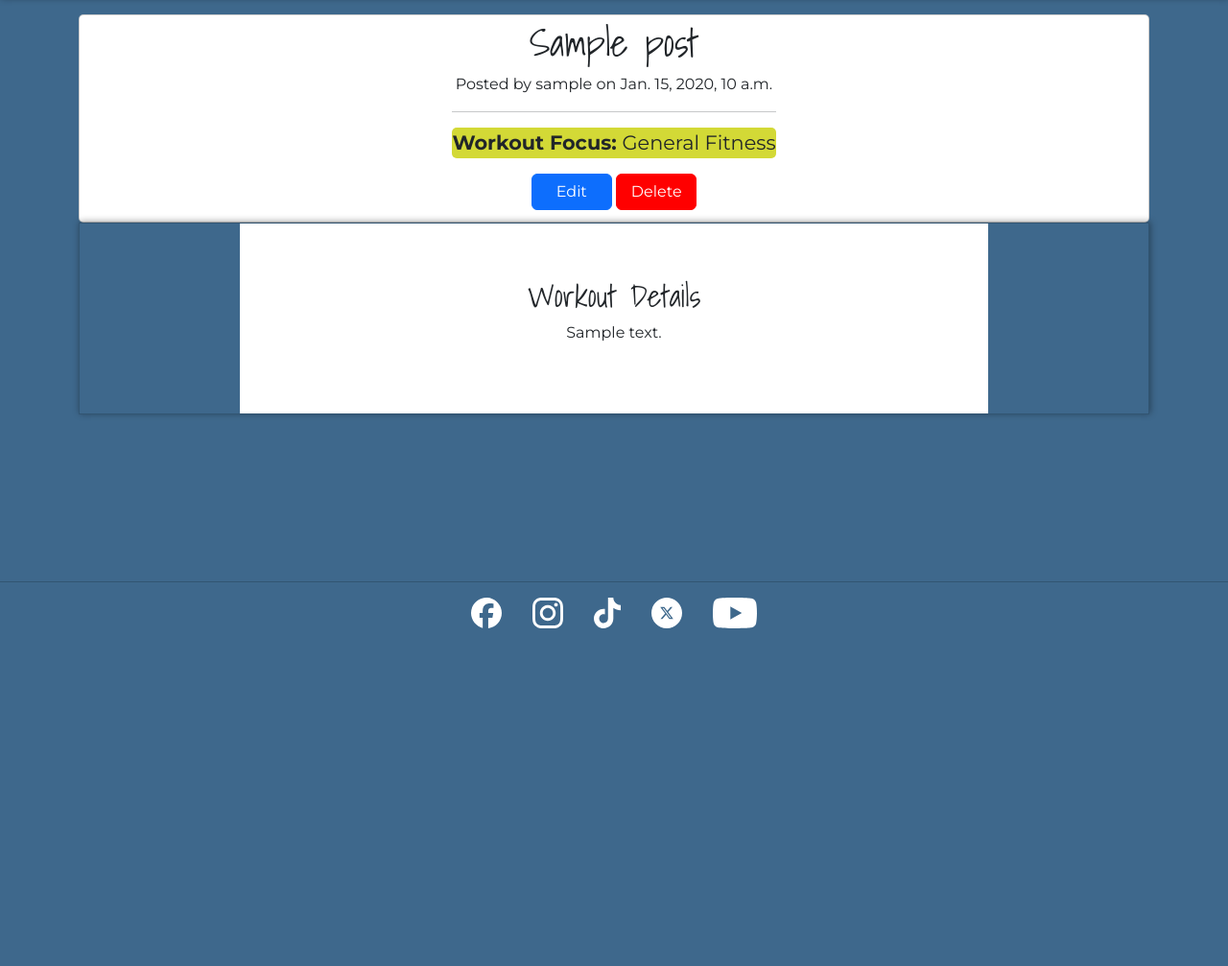
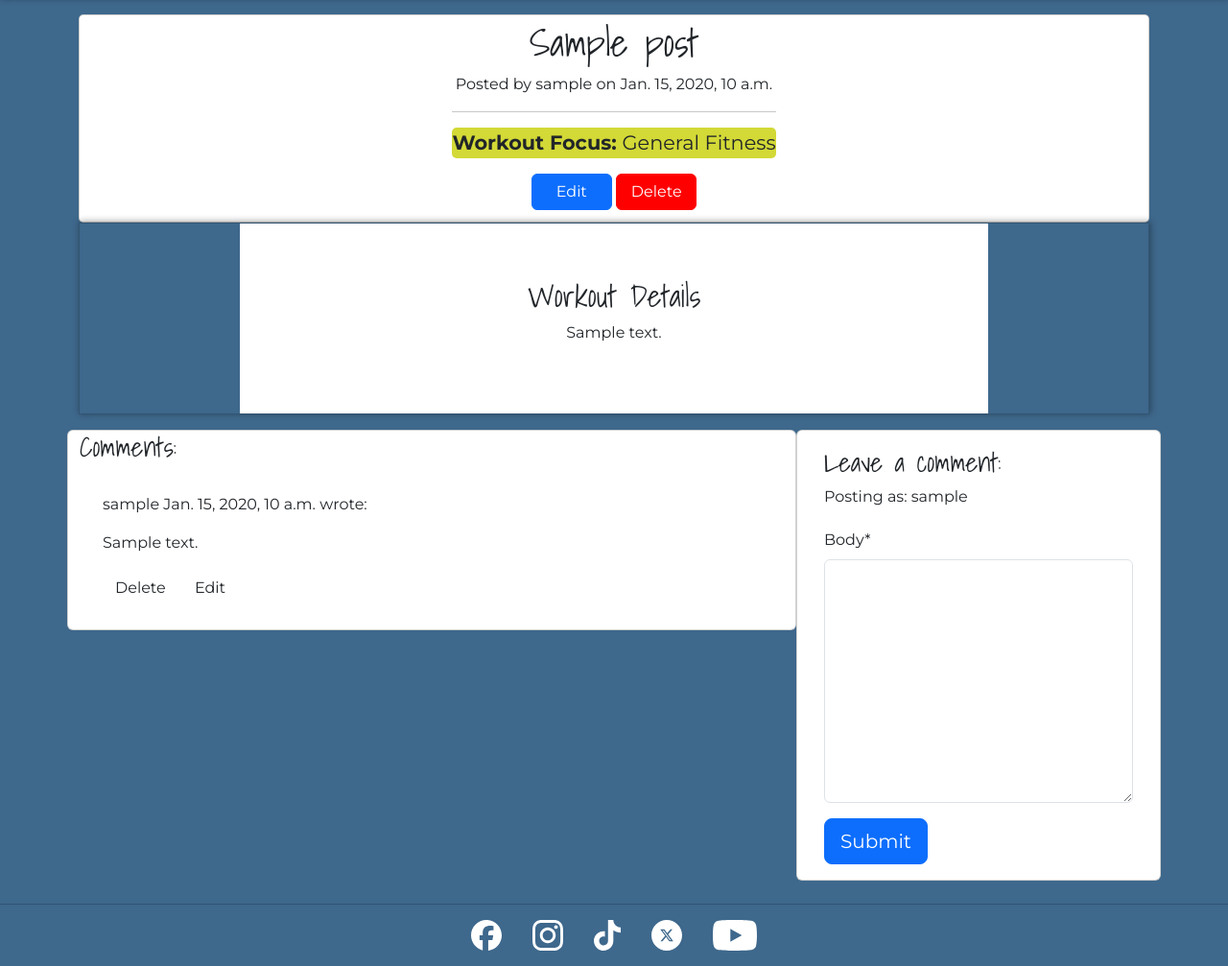
Before and after one commit to cajones93/fitspace-routines, a Django app: template blog/templates/blog/post_detail.html in a window 1280 px wide. Shown: the part 129-1136 px from the top of the page at 96% size. Before the commit the page ends 784 px from the top, so only its background shows below. Run offline with Django 5.2, Linux system fonts and the light colour scheme; the template is opened without the code that fills it: values that come from a table or form of the project are taken from there, others are empty; a user stored in the database is signed in; tables that the repository leaves empty hold one stand-in row (values such as "Sample post"); parts of the project's set-up code (start-up, migrations or seed data) failed here and were passed over.

Commit message:
add comment section to post detail page

```diff
--- a/blog/admin.py
+++ b/blog/admin.py
@@ -1,5 +1,5 @@
 from django.contrib import admin
-from .models import Post
+from .models import Post, Comment
 
 
 @admin.register(Post)
@@ -15,3 +15,6 @@ class PostAdmin(admin.ModelAdmin):
     search_fields = ["title", "content", "focus"]
     list_filter = ("status", "focus")
     prepopulated_fields = {"slug": ("title",)}
+
+
+admin.site.register(Comment)
--- a/blog/forms.py
+++ b/blog/forms.py
@@ -1,6 +1,6 @@
 from django import forms
 from djrichtextfield.widgets import RichTextWidget
-from .models import Post
+from .models import Post, Comment
 
 
 class BlogPostForm(forms.ModelForm):
@@ -18,3 +18,9 @@ class BlogPostForm(forms.ModelForm):
             "excerpt": "Brief Description",
             "content": "Program Details",
         }
+
+
+class CommentForm(forms.ModelForm):
+    class Meta:
+        model = Comment
+        fields = ("body",)
--- a/blog/templates/blog/post_detail.html
+++ b/blog/templates/blog/post_detail.html
@@ -25,5 +25,61 @@
             <p>{{post.content|safe}}</p>
         </div>
     </div>
+      <!-- Displaying Comments -->
+  <div class="row">
+    <div class="col-md-8 card mb-4  mt-3 ">
+      <h3>Comments:</h3>
+      <div class="card-body">
+        <!-- We want a for loop inside the empty control tags
+          to iterate through each comment in comments -->
+        {% for comment in comments %}
+        <div class="p-2 comments
+          {% if not comment.approved and comment.author == user %}
+          faded{% elif not comment.approved %} d-none{% endif %}">
+          <p class="font-weight-bold">
+            {{ comment.author }}
+            <span class="font-weight-normal">
+              {{ comment.created_on }}
+            </span> wrote:
+          </p>
+          <div id="comment{{ comment.id }}">
+            {{ comment.body | linebreaks }}
+          </div>
+          {% if not comment.approved and comment.author == user %}
+          <p class="approval">
+            This comment is awaiting approval
+          </p>
+          {% endif %}
+          {% if user.is_authenticated and comment.author == user %}
+          <button class="btn btn-delete"
+          data-comment_id="{{ comment.id }}">Delete</button>
+          <button class="btn btn-edit"
+            data-comment_id="{{ comment.id }}">Edit</button>
+          {% endif %}
+        </div>
+        <!-- Our for loop ends here -->
+        {% endfor %}
+      </div>
+    </div>
+        <!-- Creating New Comments -->
+        <div class="col-md-4 card mb-4 mt-3">
+            <div class="card-body">
+              {% if user.is_authenticated %}
+              <h3>Leave a comment:</h3>
+              <p>Posting as: {{ user.username }}</p>
+              <form id="commentForm" method="post"
+                style="margin-top: 1.3em;">
+                {{ comment_form | crispy }}
+                {% csrf_token %}
+                <button id="submitButton" type="submit"
+                  class="btn btn-primary btn-lg">Submit</button>
+              </form>
+              {% else %}
+              <p>Log in to leave a comment</p>
+              {% endif %}
+            </div>
+          </div>
+  </div>
+</div>
 </div>
 {% endblock %}
--- a/blog/urls.py
+++ b/blog/urls.py
@@ -12,4 +12,8 @@ urlpatterns = [
     path("<slug:slug>/", PostDetail.as_view(), name="post_detail"),
     path("delete/<slug:slug>/", DeletePost.as_view(), name="delete_post"),
     path("edit/<slug:slug>/", UpdatePost.as_view(), name="update_post"),
+    path('<slug:slug>/edit_comment/<int:comment_id>',
+         views.comment_edit, name='comment_edit'),
+    path('<slug:slug>/delete_comment/<int:comment_id>',
+         views.comment_delete, name='comment_delete'),
 ]
```
Also changed, not shown: blog/views.py (+40 -4 lines), templates/403.html (added, +12 -0 lines), blog/models.py (line endings or trailing spaces).
